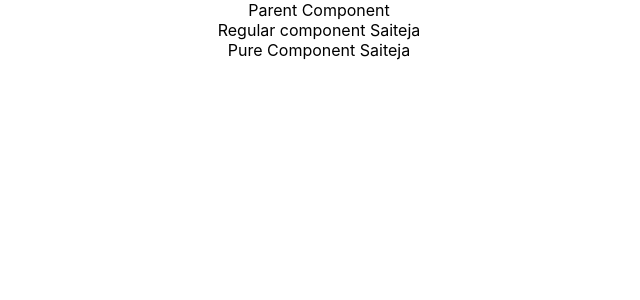
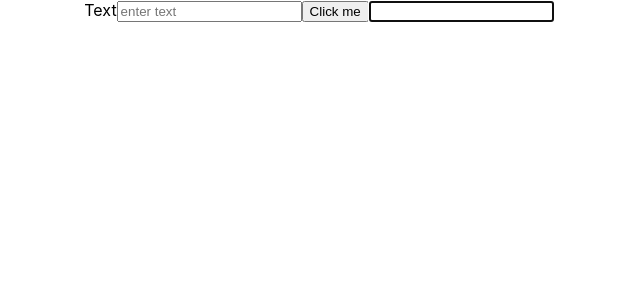
Before and after one commit to saiteja-konda/JavaScript-ex, a React (Create React App) app: page / in a window 1280 px wide. Shown: the top 300 px of the page, without its empty margins (321-961 px from the left). Built offline with nearby package versions, Linux system fonts and the light colour scheme.

Commit message:
Refs with Dom element

```diff
--- a/src/App.js
+++ b/src/App.js
@@ -1,6 +1,7 @@
 import React from "react";
 
 import "./App.css";
+import Refs from "./components/Refs/refs";
 // import Greet from "./components/greet";
 // import Welcome from "./components/welcome";
 // import Message from "./components/message";
@@ -15,7 +16,7 @@ import "./App.css";
 // import UserWelcome4 from "./components/userWelcome4";
 // import NameList from "./components/lists";
 // import ControlledComponents from "./components/controlledComponents";
-import ParentComp from './components/26 pure components/parentComp';
+// import ParentComp from './components/26 pure components/parentComp';
 
 function App() {
   return (
@@ -38,7 +39,8 @@ function App() {
       {/*<UserWelcome4 />*/}
       {/*<NameList />*/}
       {/*<ControlledComponents />*/}
-      <ParentComp />
+      {/*  <ParentComp />*/}
+      <Refs/>
     </div>
   );
 }
--- /dev/null
+++ b/src/components/Refs/refs.jsx
@@ -0,0 +1,33 @@
+import React, { Component } from "react";
+class Refs extends Component {
+  constructor(props) {
+    super(props);
+    this.inputRef = React.createRef();
+    this.cbRef = null;
+    this.setCbRef = (element) => {
+      this.cbRef = element;
+    };
+  }
+  componentDidMount() {
+    // this.inputRef.current.focus();
+    // console.log(this.inputRef);
+    if (this.cbRef) {
+      this.cbRef.focus();
+    }
+  }
+  clickHandler = () => {
+    alert(this.inputRef.current.value);
+  };
+  render() {
+    return (
+      <div>
+        <label>Text</label>
+        <input type="text" ref={this.inputRef} placeholder="enter text"></input>
+        <button onClick={this.clickHandler}>Click me </button>
+        <input type="text" ref={this.setCbRef}></input>
+      </div>
+    );
+  }
+}
+
+export default Refs;
```
